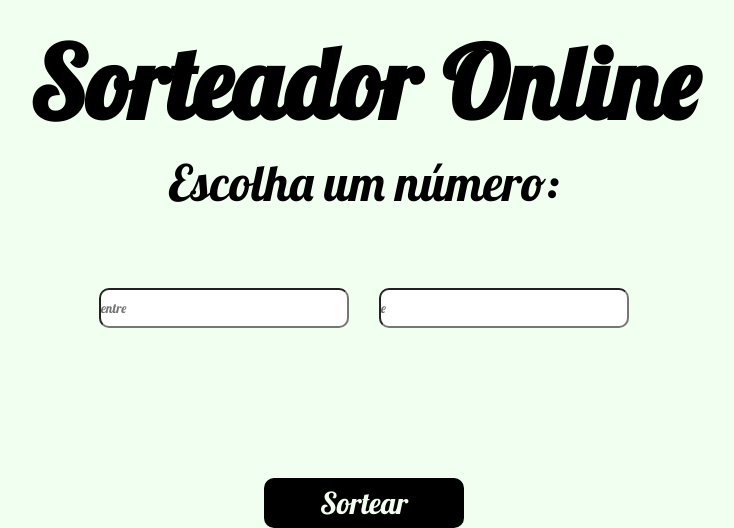
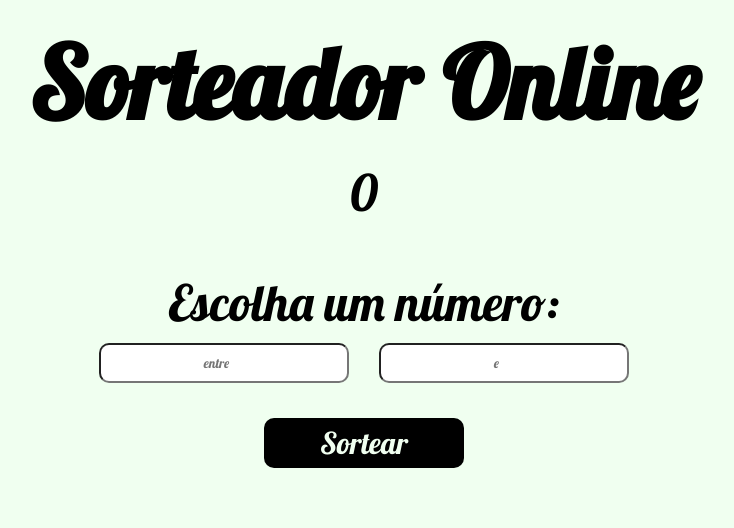
Before and after one commit to Jonatas-Jc/Projeto-Sorteador, a plain HTML site: page index.html in a window 1280 px wide. Shown: the part 322-850 px from the top of the page, without its empty margins (276-1010 px from the left). After the commit the page ends 800 px from the top, so only its background shows below. Drawn offline with Linux system fonts and the light colour scheme.

Commit message:
adição de input com o resultado no lugar do "alert" e centralização do placeholder dos inputs numéricos

```diff
--- a/index.html
+++ b/index.html
@@ -12,10 +12,11 @@
 
 
      <h1>Sorteador Online</h1>
+     <p class="resultnumber">0</p>
      <p>Escolha um número:</p>
      <div>
-        <input class="ipt1" placeholder="entre" type="number">
-        <input class="ipt2" placeholder="e" type="number">
+        <input class="ipt1" placeholder="entre" style="text-align: center" type="number">
+        <input class="ipt2" placeholder="e" style="text-align: center" type="number">
     </div>
         <button onclick="sortear()" class="button-sortear">Sortear</button>
 </body>
--- a/scripts.js
+++ b/scripts.js
@@ -10,6 +10,8 @@ if(numbDois <= numbUm){
 }
 else{
     const  result = Math.floor(Math.random() * (numbDois - numbUm + 1) + numbUm)
+    const resultNumber = document.querySelector(".resultnumber")
 
-    alert(result)}
+    resultNumber.innerHTML = result
 }
+}
--- a/styles.css
+++ b/styles.css
@@ -31,16 +31,15 @@ h1{
 p{
     font-size: 50px;
     line-height: 10px;
-    margin-top: 90px;
+    margin-top: 100px;
     text-align: center;
 }
 
-div{
+div{height: 10px;
     display: flex;
     align-items: center;
     justify-content: center;
     flex-direction: row;
-
 }
 
 
@@ -79,7 +78,7 @@ button{
     width: 200px;
     height: 50px;
     border-radius: 10px;
-    margin-top:150px;
+    margin-top:100px;
     margin-left: auto;
     margin-right: auto;
     display: block;
```
